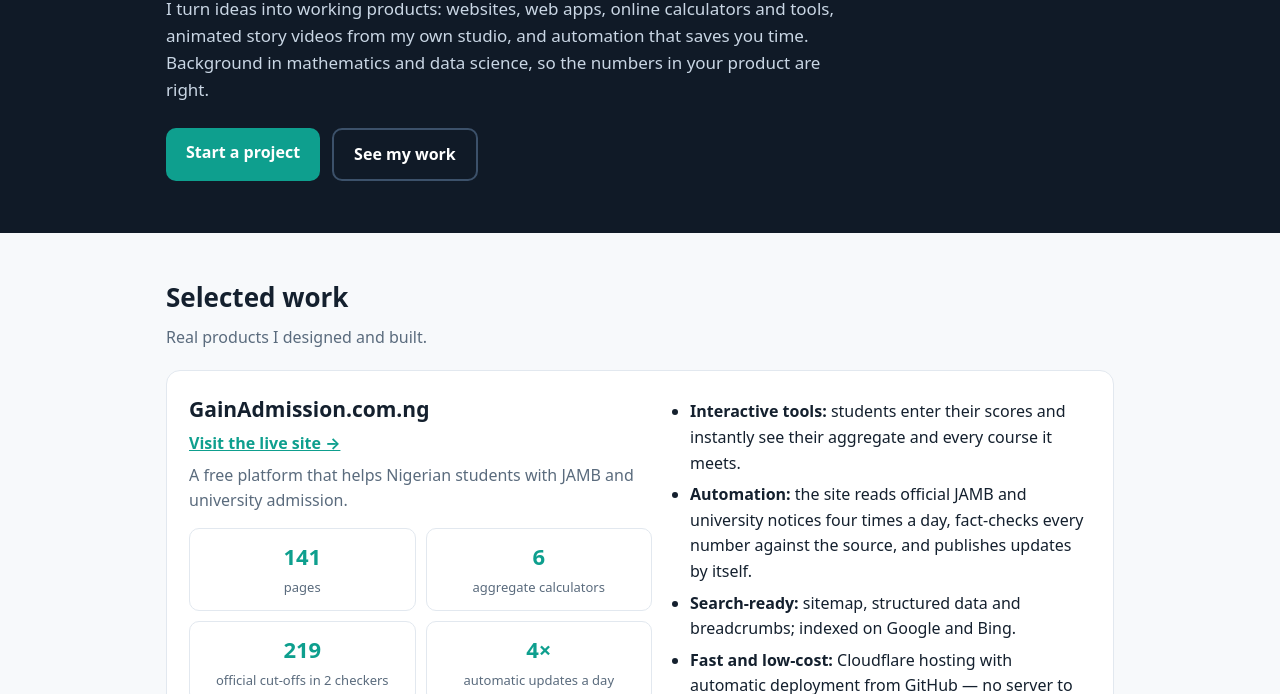
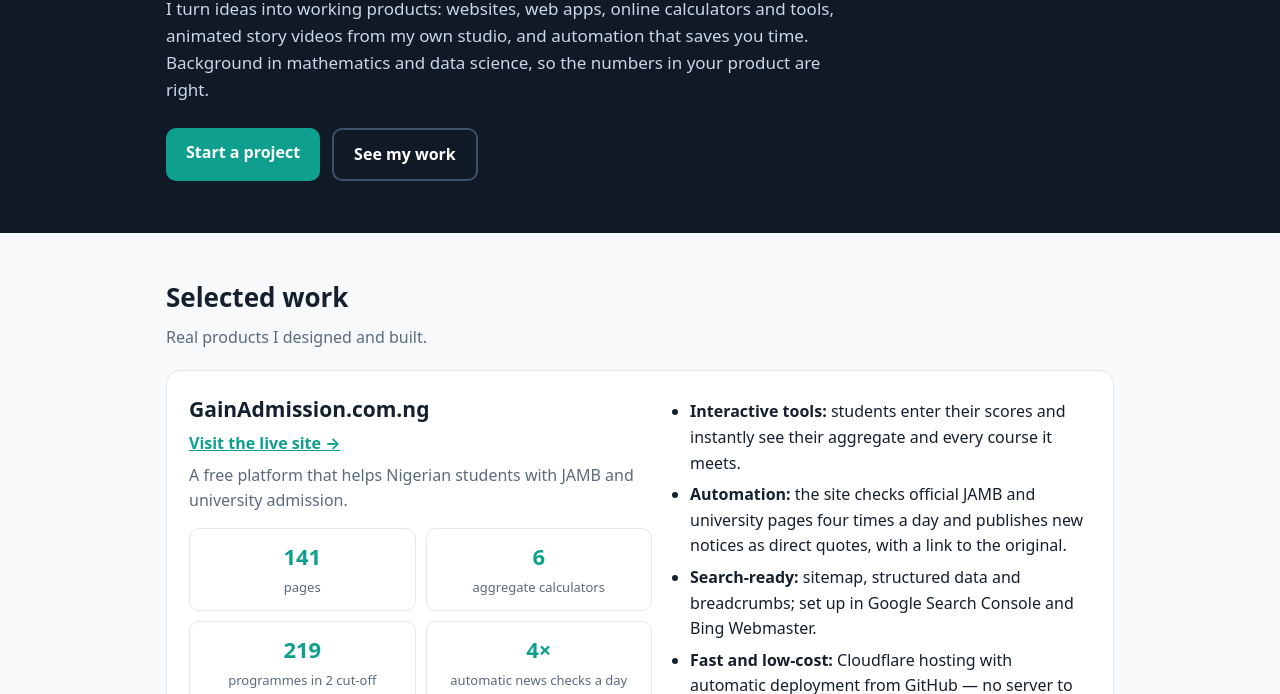
Before and after one commit to scottfrancis90/scottfrancis90.github.io, a plain HTML site: page index.html in a window 1280 px wide. Shown: the part 258-952 px from the top of the page. Drawn offline with Linux system fonts and the light colour scheme.

Commit message:
Accurate wording for GainAdmission automation

```diff
--- a/index.html
+++ b/index.html
@@ -111,17 +111,17 @@ a { color: var(--brand); }
         <div class="stats">
           <div class="stat"><b>141</b><span>pages</span></div>
           <div class="stat"><b>6</b><span>aggregate calculators</span></div>
-          <div class="stat"><b>219</b><span>official cut-offs in 2 checkers</span></div>
-          <div class="stat"><b>4&times;</b><span>automatic updates a day</span></div>
+          <div class="stat"><b>219</b><span>programmes in 2 cut-off checkers</span></div>
+          <div class="stat"><b>4&times;</b><span>automatic news checks a day</span></div>
         </div>
       </div>
       <div>
         <ul class="list">
           <li><strong>Interactive tools:</strong> students enter their scores and instantly see their aggregate and every
           course it meets.</li>
-          <li><strong>Automation:</strong> the site reads official JAMB and university notices four times a day,
-          fact-checks every number against the source, and publishes updates by itself.</li>
-          <li><strong>Search-ready:</strong> sitemap, structured data and breadcrumbs; indexed on Google and Bing.</li>
+          <li><strong>Automation:</strong> the site checks official JAMB and university pages four times a day and
+          publishes new notices as direct quotes, with a link to the original.</li>
+          <li><strong>Search-ready:</strong> sitemap, structured data and breadcrumbs; set up in Google Search Console and Bing Webmaster.</li>
           <li><strong>Fast and low-cost:</strong> Cloudflare hosting with automatic deployment from GitHub &mdash; no
           server to maintain.</li>
         </ul>
```
